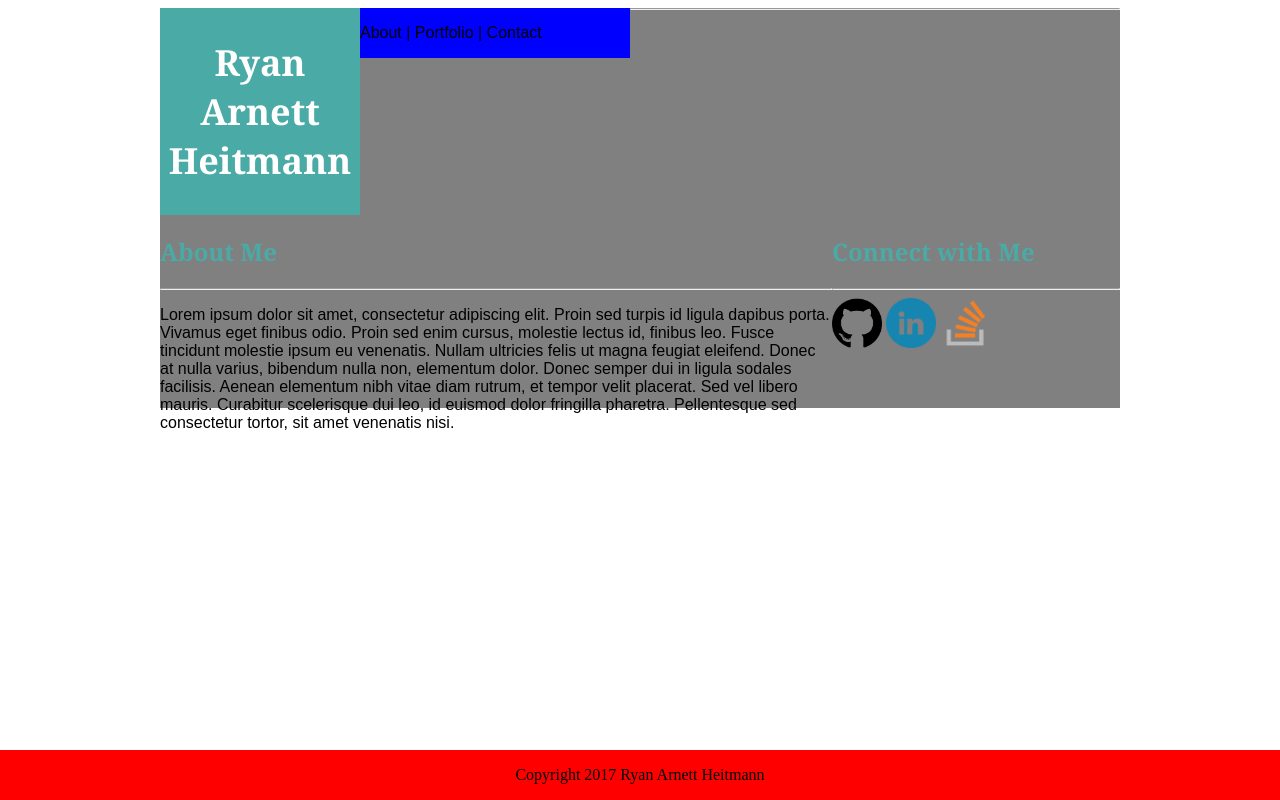
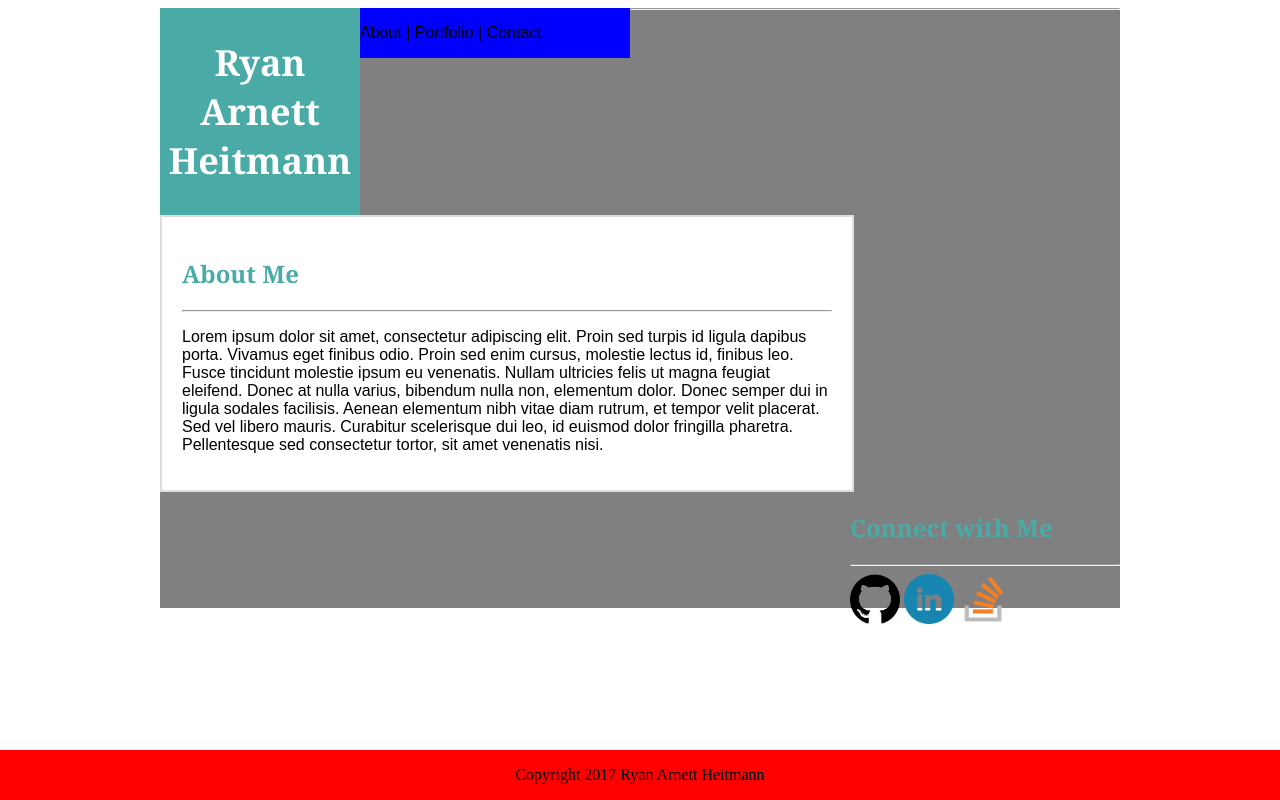
Before and after one commit to raHeitmann/Basic-Portfolio, a plain HTML site: page index.html in a window 1280 px wide. Drawn offline with Linux system fonts and the light colour scheme; files whose address does not match are found by name.

Commit message:
moving things around

```diff
--- a/assets/css/style.css
+++ b/assets/css/style.css
@@ -8,14 +8,17 @@ h2{
 
 .wholethang {
 	width: 960px;
-	height: 400px;
+	height: 600px;
 	margin: 0 auto;
 	background-color:grey;
 
 	font-family: Arial, 'Helvetica Neue', Helvetica, sans-serif;
+
 }
 
 #namebox {
+
+
 
 	background-color:#4aaaa5;
 	float: left;
@@ -23,6 +26,8 @@ h2{
 	text-align: center;
 	overflow: auto;
 	font-size: 24px;
+	position: relative;
+	top:0px;
 
 }
 
@@ -40,14 +45,25 @@ h2{
 
 #aboutsection
 {
+
+	clear:both;
 float: left;
-width: 70%;
+width: 650px;
+padding: 20px;
+background-color: #ffffff;
+border-style: solid;
+border-color: #dddddd;
+border-width: 2px;
+position: relative;
+left: 0px;
 
 }
 
 #connectsection{
-	float: left;
-	width: 30%;
+	float: right;
+	width: 270px;
+	position: relative;
+	right:0px;
 }
 
 .tealtext{
@@ -56,7 +72,8 @@ width: 70%;
 
 
 .mainsection {
-	float:left;
+
+	position: relative;
 }
 
 .footer {
```
